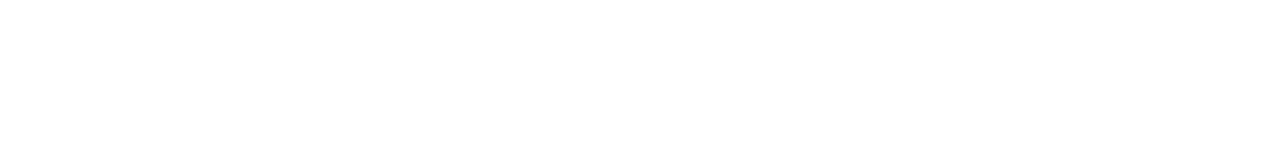
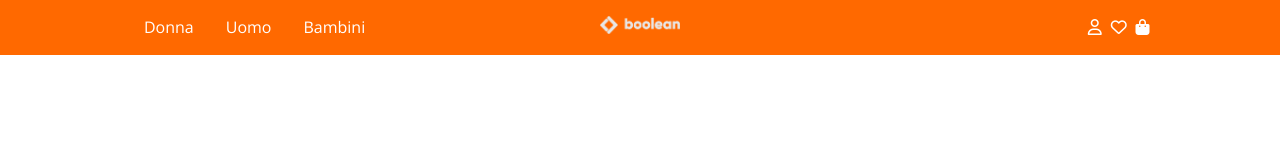
Before and after one commit to giacomobranchi/html-css-boolando, a plain HTML site: page index.html in a window 1280 px wide. Drawn offline with nearby package versions, Linux system fonts and the light colour scheme.

Commit message:
add header

```diff
--- a/assets/css/style.css
+++ b/assets/css/style.css
@@ -2,4 +2,51 @@
     box-sizing: border-box;
     margin: 0;
     padding: 0;
+    font-family: 'Open Sans', sans-serif;
 }
+
+.d_flex {
+    display: flex;
+}
+
+a {
+    text-decoration: none;
+    color: white;
+    padding: 0 1rem;
+}
+
+header {
+    background-color: #ff6900;
+}
+
+i {
+    padding: 0 0.15rem;
+}
+
+.container {
+    width: 80%;
+    max-width: 1170px;
+    justify-content: space-between;
+    margin: auto;
+    padding: 1rem 0;
+}
+
+.font_size {
+    font-size: 8;
+}
+
+.categories {
+    text-align: start;
+    width: 20%;
+}
+
+.logo {
+    width: 60%;
+    text-align: center;
+}
+
+.shop_icons {
+    color: white;
+    width: 20%;
+    text-align: end;
+}
--- a/index.html
+++ b/index.html
@@ -5,10 +5,31 @@
     <meta charset="UTF-8">
     <meta name="viewport" content="width=device-width, initial-scale=1.0">
     <title>Boolando</title>
+    <link rel="stylesheet" href="./assets/css/style.css">
+    <link rel="stylesheet" href="https://cdnjs.cloudflare.com/ajax/libs/font-awesome/6.4.0/css/all.min.css"
+        integrity="sha512-iecdLmaskl7CVkqkXNQ/ZH/XLlvWZOJyj7Yy7tcenmpD1ypASozpmT/E0iPtmFIB46ZmdtAc9eNBvH0H/ZpiBw=="
+        crossorigin="anonymous" referrerpolicy="no-referrer" />
+    <link rel="preconnect" href="https://fonts.googleapis.com">
+    <link rel="preconnect" href="https://fonts.gstatic.com" crossorigin>
+    <link href="https://fonts.googleapis.com/css2?family=Open+Sans:wght@400;500;600&display=swap" rel="stylesheet">
 </head>
 
 <body>
-    <header></header>
+    <header>
+        <div class="container d_flex">
+            <div class="categories font_size">
+                <a href="#">Donna</a><a href="#">Uomo</a><a href="#">Bambini</a>
+            </div>
+            <div class="logo">
+                <img src="./assets/img/boolean-logo.png" width="80px" alt="">
+            </div>
+            <div class="shop_icons">
+                <i class="fa-regular fa-user"></i> <i class="fa-regular fa-heart"></i> <i
+                    class="fa-solid fa-bag-shopping"></i>
+            </div>
+        </div>
+    </header>
+    <!-- /header -->
     <main></main>
     <footer></footer>
 </body>
```
